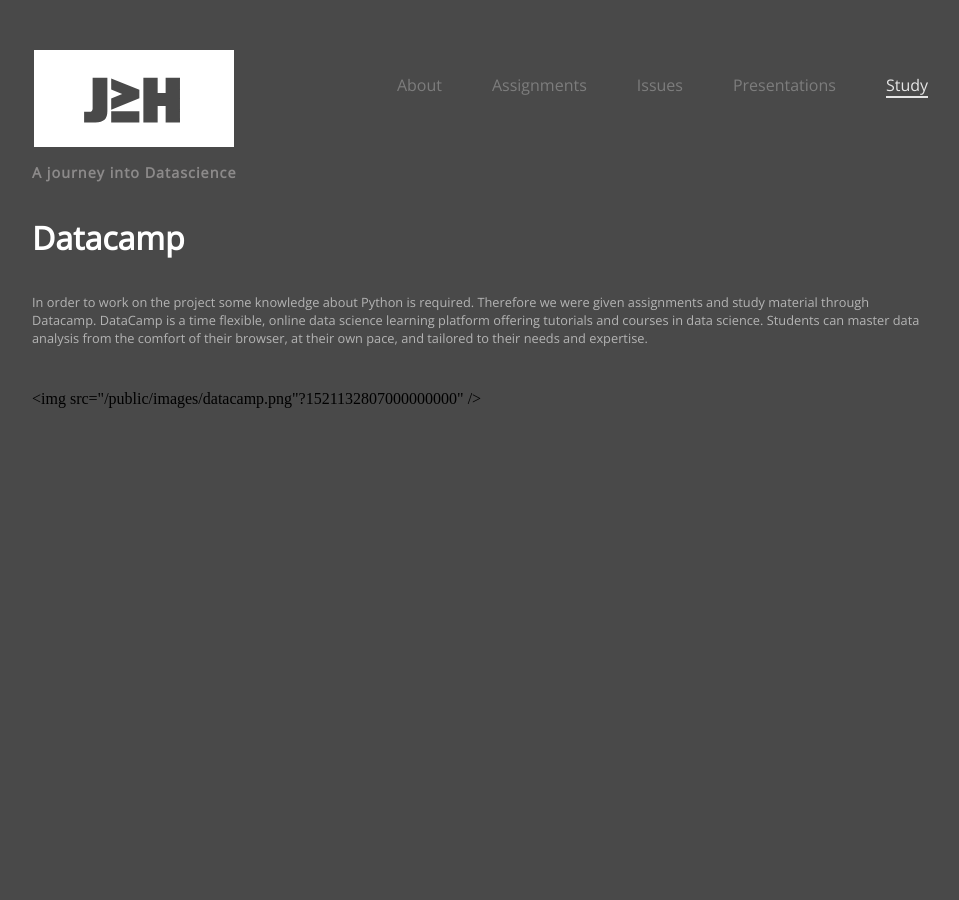
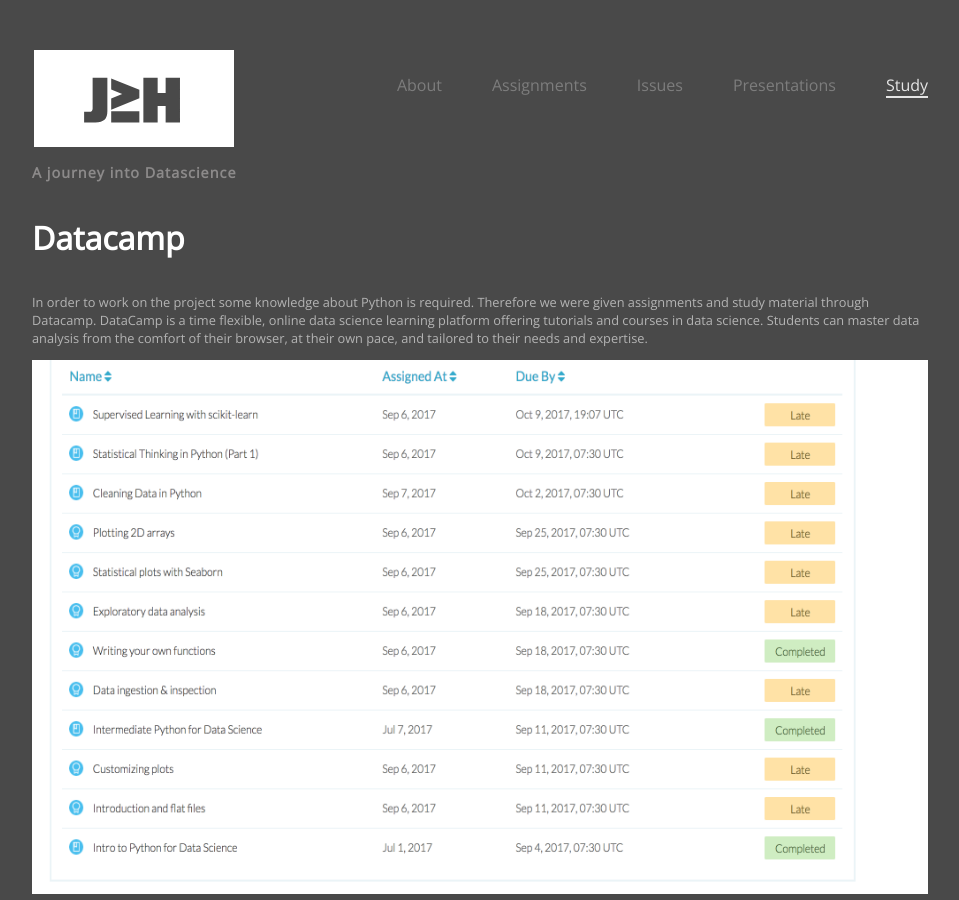
Before and after one commit to jvhoven/jvhoven.github.io, a Jekyll site: the page built from _posts/study/2018-01-19-datacamp.md, in a window 1280 px wide. Shown: the whole page, without its empty margins (160-1119 px from the left). Built offline with Jekyll 4.4.1, drawn with Linux system fonts in a browser that asks for light colours.

Commit message:
Fix datacamp link

```diff
--- a/_posts/study/2018-01-19-datacamp.md
+++ b/_posts/study/2018-01-19-datacamp.md
@@ -8,5 +8,5 @@
 In order to work on the project some knowledge about Python is required. Therefore we were given assignments and study material through Datacamp. DataCamp is a time flexible, online data science learning platform offering tutorials and courses in data science. Students can master data analysis from the comfort of their browser, at their own pace, and tailored to their needs and expertise.
 
 <div class="fluid-media">
-  <img src="/public/images/datacamp.png"?{{site.time | date: '%s%N'}}" />
+  <img src="/public/images/datacamp.png?{{site.time | date: '%s%N'}}" />
 </div>
```
